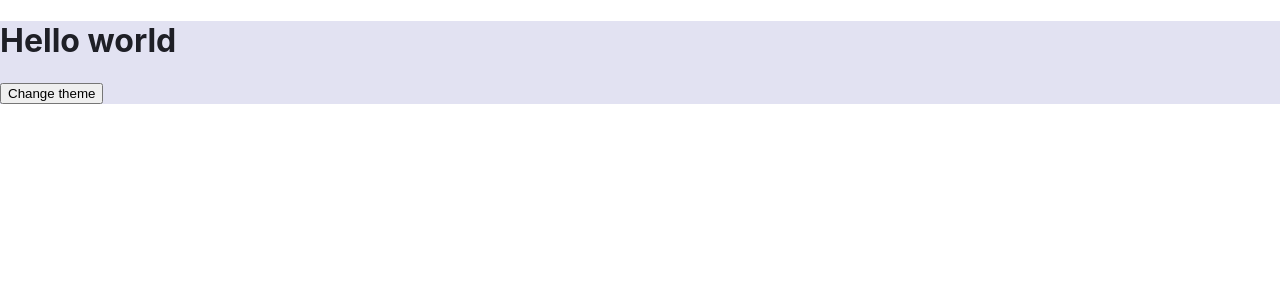
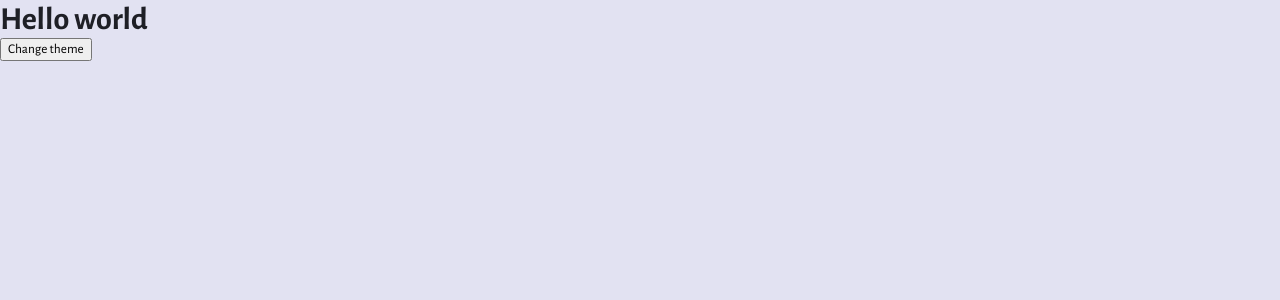
Before and after one commit to angelmgl/myportfolio, a Next.js app: page / in a window 1280 px wide. Shown: the top 300 px of the page. Built offline with nearby package versions, Linux system fonts and the light colour scheme.

Commit message:
Layout component created

```diff
--- /dev/null
+++ b/components/Layout/index.js
@@ -0,0 +1,16 @@
+const Layout = ({ children, dark, setDark }) => {
+    return (
+        <div
+            style={{
+                color: dark ? "#e2e2f2" : "#1e1f26",
+                backgroundColor: dark ? "#1e1f26" : "#e2e2f2",
+                minHeight: '100vh'
+            }}
+        >
+            <main>{children}</main>
+            <button onClick={() => setDark(!dark)}>Change theme</button>
+        </div>
+    );
+};
+
+export default Layout;
--- a/package.json
+++ b/package.json
@@ -10,6 +10,7 @@
   "dependencies": {
     "next": "10.1.3",
     "react": "17.0.2",
-    "react-dom": "17.0.2"
+    "react-dom": "17.0.2",
+    "react-icons": "^4.2.0"
   }
 }
--- a/pages/index.js
+++ b/pages/index.js
@@ -1,11 +1,9 @@
-export default function Home({ dark, setDark}) {
-  return (
-    <div style={{
-      color: dark ? '#e2e2f2' : '#1e1f26',
-      backgroundColor: dark ? '#1e1f26' : '#e2e2f2'
-    }}>
-      <h1>Hello world</h1>
-      <button onClick={() => setDark(!dark)}>Change theme</button>
-    </div>
-  )
+import Layout from "../components/Layout";
+
+export default function Home({ dark, setDark }) {
+    return (
+        <Layout dark={dark} setDark={setDark}>
+            <h1>Hello world</h1>
+        </Layout>
+    );
 }
--- a/styles/globals.css
+++ b/styles/globals.css
@@ -1,16 +1,25 @@
+@import url("https://fonts.googleapis.com/css2?family=Alegreya+Sans:wght@400;500;700&display=swap");
+
 html,
 body {
-  padding: 0;
-  margin: 0;
-  font-family: -apple-system, BlinkMacSystemFont, Segoe UI, Roboto, Oxygen,
-    Ubuntu, Cantarell, Fira Sans, Droid Sans, Helvetica Neue, sans-serif;
+    padding: 0;
+    margin: 0;
+    font-family: "Alegreya Sans", sans-serif;
 }
 
 a {
-  color: inherit;
-  text-decoration: none;
+    color: inherit;
+    text-decoration: none;
 }
 
 * {
-  box-sizing: border-box;
+    box-sizing: border-box;
 }
+
+button {
+  font-family: 'Alegreya Sans', sans-serif;
+}
+
+h1, h2, h3, h4, h5, h6 {
+  margin: 0;
+}
```
Also changed, not shown: 1 other file (tests, documents, lock files or other folders).
